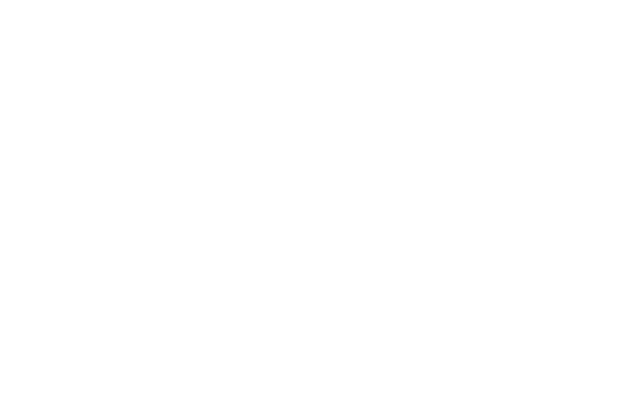
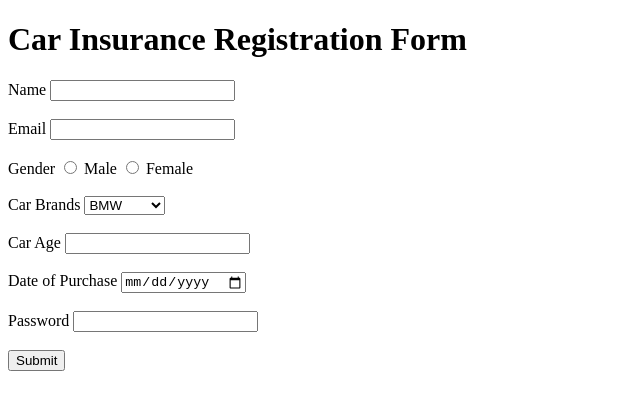
Before and after one commit to acciojob/car-insurance-form-pradumkumar6, a website: page main.html in a window 1280 px wide. Shown: the whole page, without its empty margins (0-640 px from the left). Drawn offline with Linux system fonts and the light colour scheme.

Commit message:
created a submission

```diff
--- a/main.html
+++ b/main.html
@@ -1,16 +1,62 @@
 <!DOCTYPE html>
+<html lang="en">
+<head>
+  <meta charset="UTF-8">
+  <meta name="viewport" content="width=device-width, initial-scale=1.0">
+  <title>Car Insurance Registration Form</title>
+</head>
+<body>
 
-<html>
+  <h1>Car Insurance Registration Form</h1>
 
-<head>
-	<link rel="stylesheet" href="styles.css">
-</head>
+  <form method="post">
 
-<body>
-	<!-- the entire body must be written by student -->
-    <script type="text/javascript" src="./script.js">
-</script>
+    <!-- Name -->
+    <label for="name">Name</label>
+    <input type="text" id="name" name="name" required>
+    <br><br>
+
+    <!-- Email -->
+    <label for="email">Email</label>
+    <input type="email" id="email" name="email" required>
+    <br><br>
+
+    <!-- Gender -->
+    <label>Gender</label>
+    <input type="radio" id="gender_m" name="gender" value="male" required>
+    <label for="gender_m">Male</label>
+    <input type="radio" id="gender_f" name="gender" value="female" required>
+    <label for="gender_f">Female</label>
+    <br><br>
+
+    <!-- Car Brands -->
+    <label for="cars">Car Brands</label>
+    <select id="cars" name="cars">
+      <option value="bmw">BMW</option>
+      <option value="audi">Audi</option>
+      <option value="mercedez">Mercedez</option>
+    </select>
+    <br><br>
+
+    <!-- Car Age -->
+    <label for="carage">Car Age</label>
+    <input type="number" id="carage" name="carage" required>
+    <br><br>
+
+    <!-- Date of Purchase -->
+    <label for="dop">Date of Purchase</label>
+    <input type="date" id="dop" name="dop" required>
+    <br><br>
+
+    <!-- Password -->
+    <label for="password">Password</label>
+    <input type="password" id="password" name="password" required>
+    <br><br>
+
+    <!-- Submit Button -->
+    <button type="submit">Submit</button>
+
+  </form>
 
 </body>
-
 </html>
```
